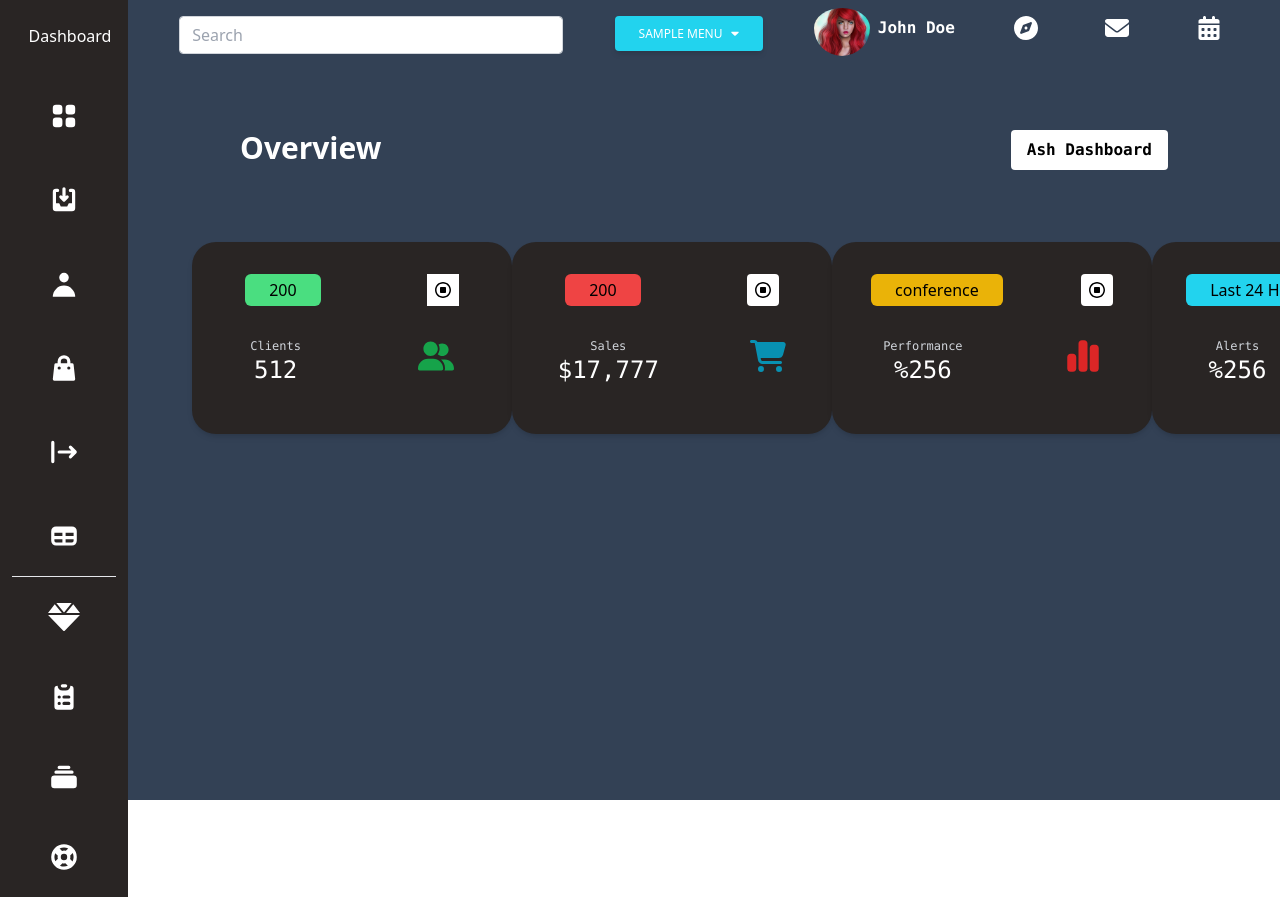
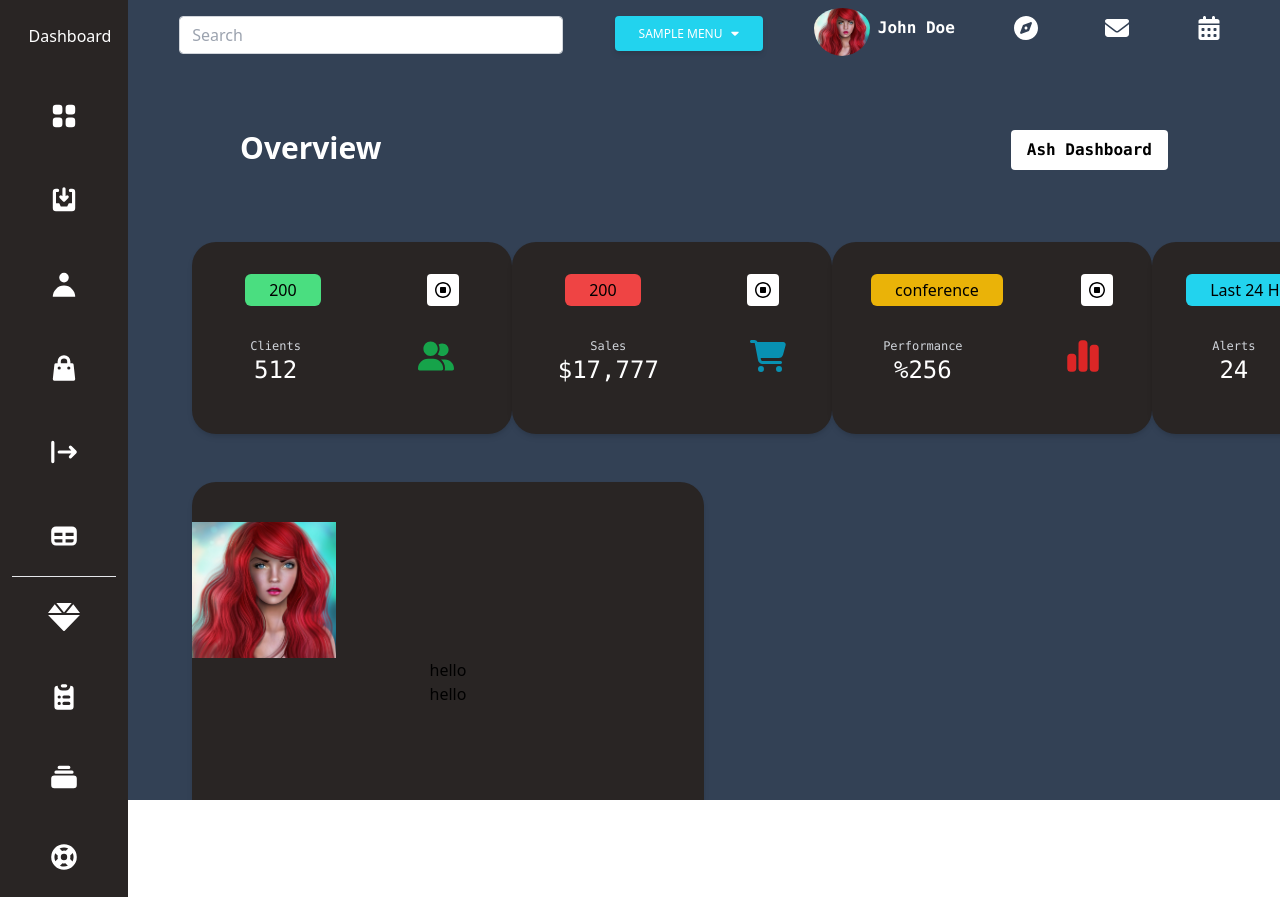
Before and after one commit to Obaayaa-1988/nuxt-tailwind-admin-dashboard, a Nuxt app: page /Home in a window 1280 px wide. Built offline with nearby package versions, Linux system fonts and the light colour scheme.

Commit message:
added second main cards content

```diff
--- a/pages/Home.vue
+++ b/pages/Home.vue
@@ -189,7 +189,7 @@
 
                     </div>
 
-                    <div class="bg-white py-2 px-2 ">
+                    <div class="bg-white py-2 px-2 rounded ">
                         <svg xmlns="http://www.w3.org/2000/svg" viewBox="0 0 512 512"
                             class="w-4 h-4 "><!--! Font Awesome Pro 6.2.1 by @fontawesome - https://fontawesome.com License - https://fontawesome.com/license (Commercial License) Copyright 2022 Fonticons, Inc. -->
                             <path
@@ -333,7 +333,7 @@
 
                     <div>
                         <h1 class="text-gray-300 font-mono text-xs font-thin">Alerts</h1>
-                        <h2 class="text-white font-mono text-2xl "> %256 </h2>
+                        <h2 class="text-white font-mono text-2xl "> 24 </h2>
                     </div>
 
                     <div>
@@ -360,14 +360,43 @@
 
 </section>
 
+        <!--------------------------------------end--of dark cards------------------->
+        <!--------------------------------------start--of main cards------------------->
+
+        <section class="px-16 py-6">
+            <div class="flex justify-between">
+
+                <div class="bg-stone-800  w-2/4 h-96 rounded-3xl overflow-hidden shadow-md relative  cursor-pointer py-8 text-center">
+
+                    <div>
+                        <img src="images/User.jpg" alt="PanCake" class="w-36 h-36 object-cover
+                         pt-2" />
+
+                    </div>
+
+                    <div>
+                        <h1>hello</h1>
+                        <h1>hello</h1>
+                    </div>
 
 
-        <!--------------------------------------end--of dark cards------------------->
-        <!--------------------------------------start--of main cards------------------->
-        <section>
-            <div>
 
+
+
+
+                </div>
+
+                <!-- <div class="">
+                    <div class="bg-stone-800  w-8 h-48 rounded-3xl overflow-hidden shadow-md relative  cursor-pointer py-8 text-center" > </div>
+                    <div class="bg-stone-800  w-8 h-48 rounded-3xl overflow-hidden shadow-md relative  cursor-pointer py-8 text-center" > </div>
+                    <div class="bg-stone-800  w-8 h-48 rounded-3xl overflow-hidden shadow-md relative  cursor-pointer py-8 text-center" > </div>
+
+
+                </div> -->
             </div>
+
+
+
 
 
 
```
